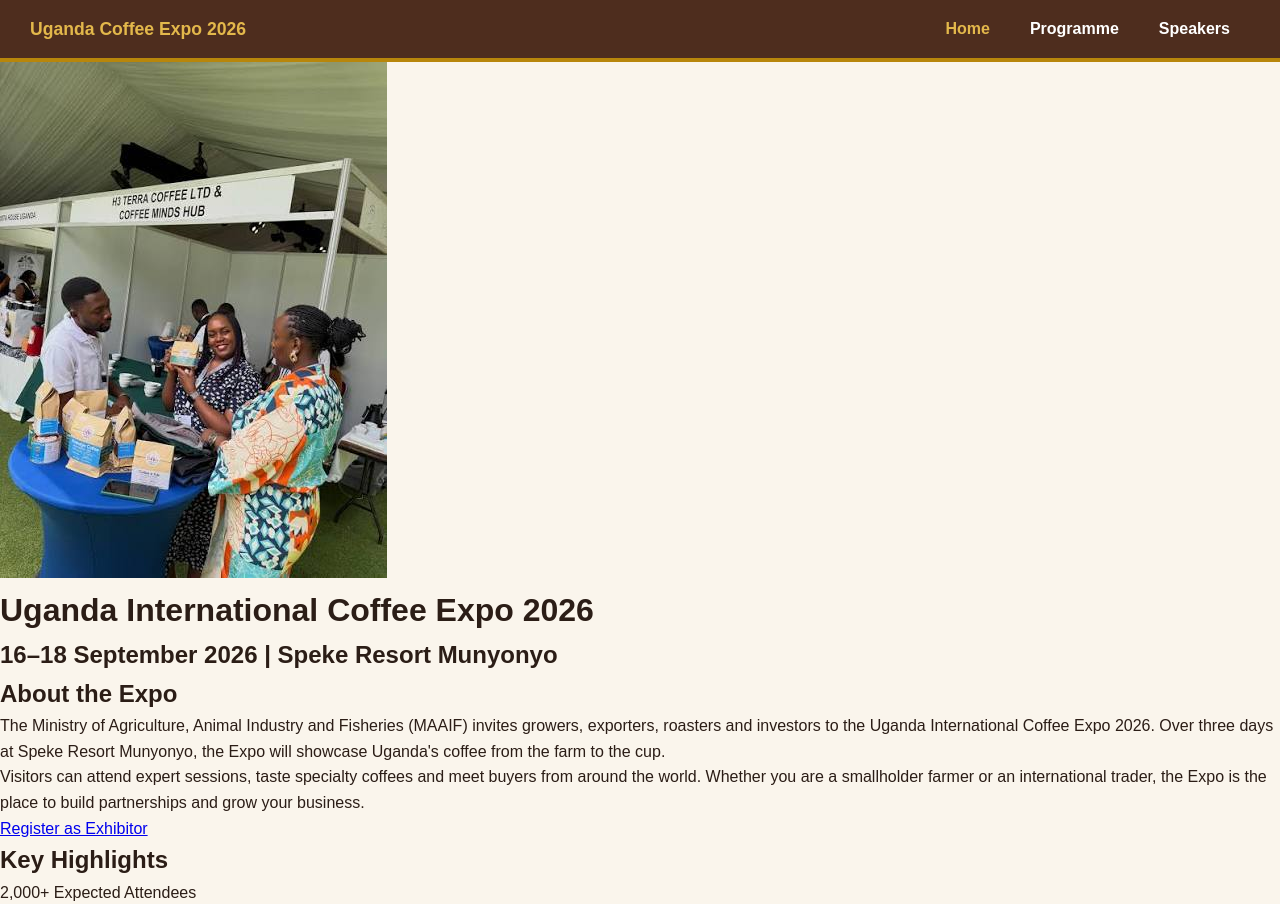
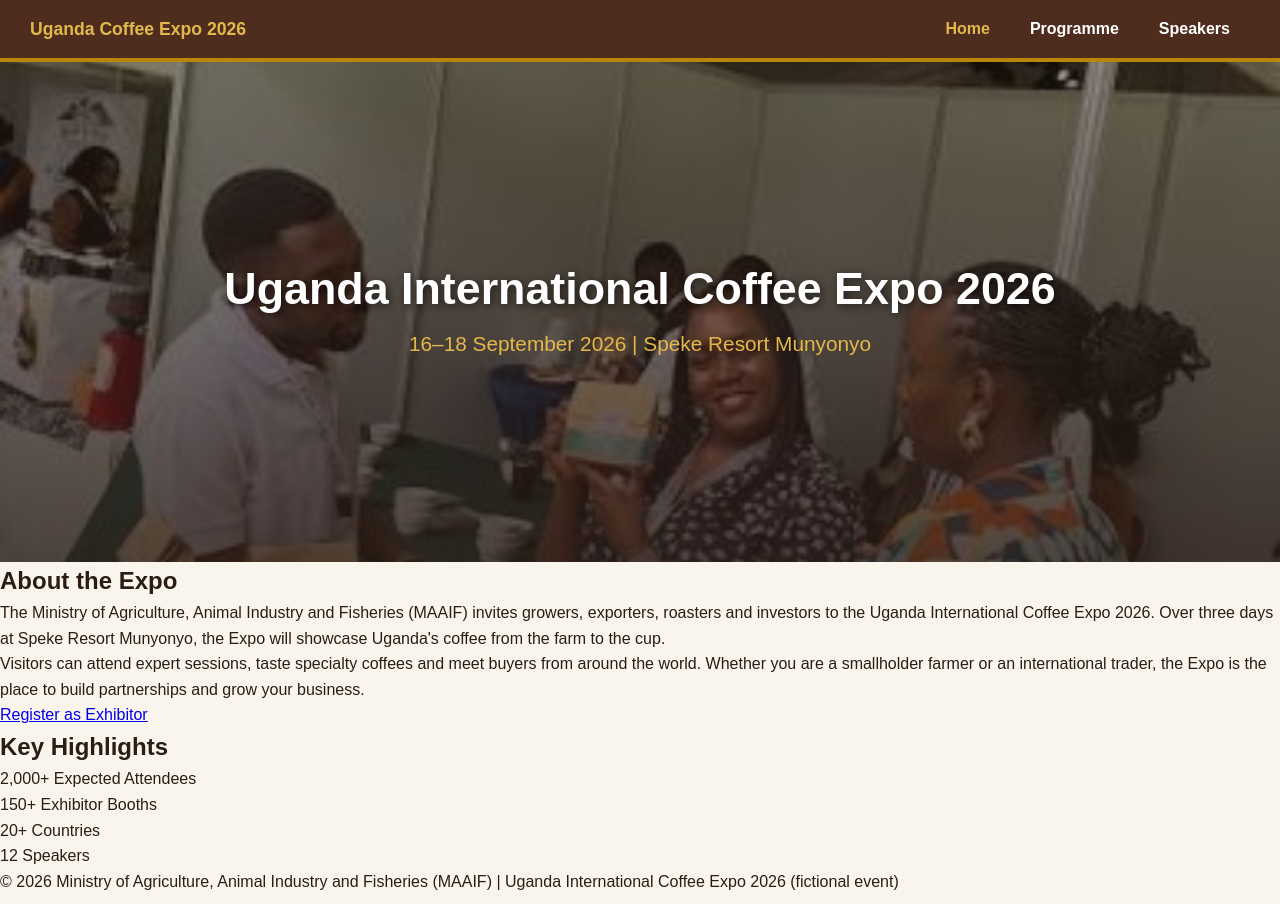
Before and after one commit to Patrickodida/coffee-expo-2026-website, a plain HTML site: page index.html in a window 1280 px wide. Shown: the top 904 px of the page. Drawn offline with Linux system fonts and the light colour scheme.

Commit message:
style the hero section

```diff
--- a/expo.css
+++ b/expo.css
@@ -52,3 +52,49 @@ main {
 .navbar a.active {
     color: #E3B84B;
 }
+
+/* Hero (homepage) */
+.hero {
+    position: relative;
+    height: 500px;
+    background: #4E2D1E;
+}
+
+.hero img {
+    width: 100%;
+    height: 500px;
+    object-fit: cover;
+    display: block;
+}
+
+.hero::after {
+    content: "";
+    position: absolute;
+    inset: 0;
+    background: linear-gradient(rgba(43, 29, 22, 0.45), rgba(43, 29, 22, 0.8));
+}
+
+.hero-text {
+    position: absolute;
+    z-index: 1;
+    top: 50%;
+    left: 50%;
+    transform: translate(-50%, -50%);
+    width: 90%;
+    max-width: 900px;
+    text-align: center;
+    color: #FFFFFF;
+}
+
+.hero-text h1 {
+    font-size: 2.8rem;
+    line-height: 1.2;
+    margin-bottom: 12px;
+    text-shadow: 2px 2px 8px rgba(0, 0, 0, 0.6);
+}
+
+.hero-text h2 {
+    font-size: 1.3rem;
+    font-weight: normal;
+    color: #E3B84B;
+}
```
